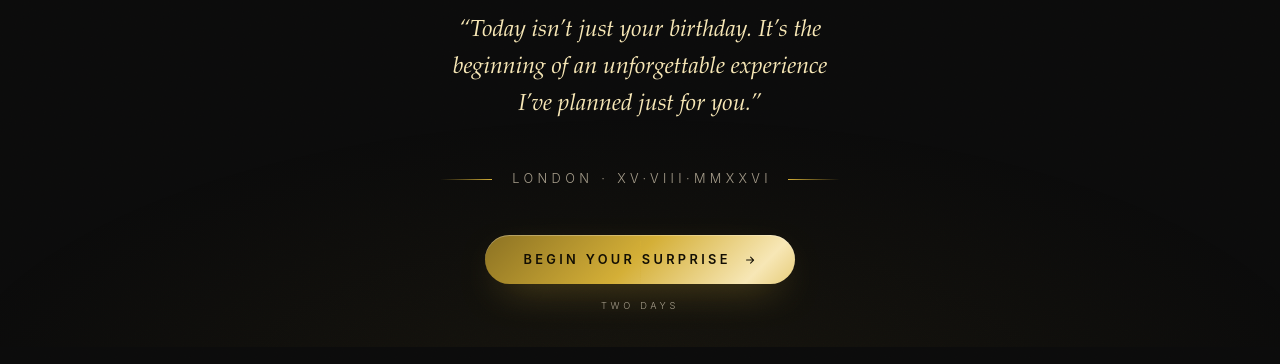
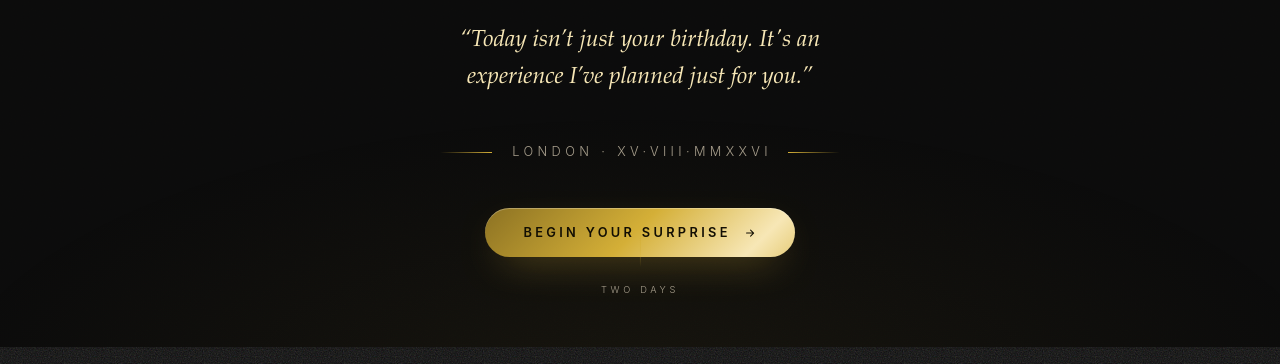
Before and after one commit to garcane/An-Invite, a plain HTML site: page index.html in a window 1280 px wide. Shown: the part 453-817 px from the top of the page. Drawn offline with Linux system fonts and the light colour scheme.

Commit message:
Updated text in the codebase

```diff
--- a/index.html
+++ b/index.html
@@ -1,7 +1,7 @@
 <meta charset="utf-8">
 <meta name="viewport" content="width=device-width, initial-scale=1">
 <title>A Private Invitation</title>
-<meta name="description" content="A private invitation: two days in London, planned in every detail. 15 August 2026.">
+<meta name="description" content="A private invitation: planned in every detail. 15 August 2026.">
 <meta name="theme-color" content="#0B0B0B">
 
 <style>
@@ -728,7 +728,7 @@
 
     <h1 class="display gilt">Happy&nbsp;Birthday,<br>My&nbsp;Love</h1>
 
-    <p class="lede">“Today isn’t just your birthday. It’s the beginning of an unforgettable experience I’ve planned just for you.”</p>
+    <p class="lede">“Today isn’t just your birthday. It's an experience I’ve planned just for you.”</p>
 
     <p class="hero-date">London · XV·VIII·MMXXVI</p>
 
```
